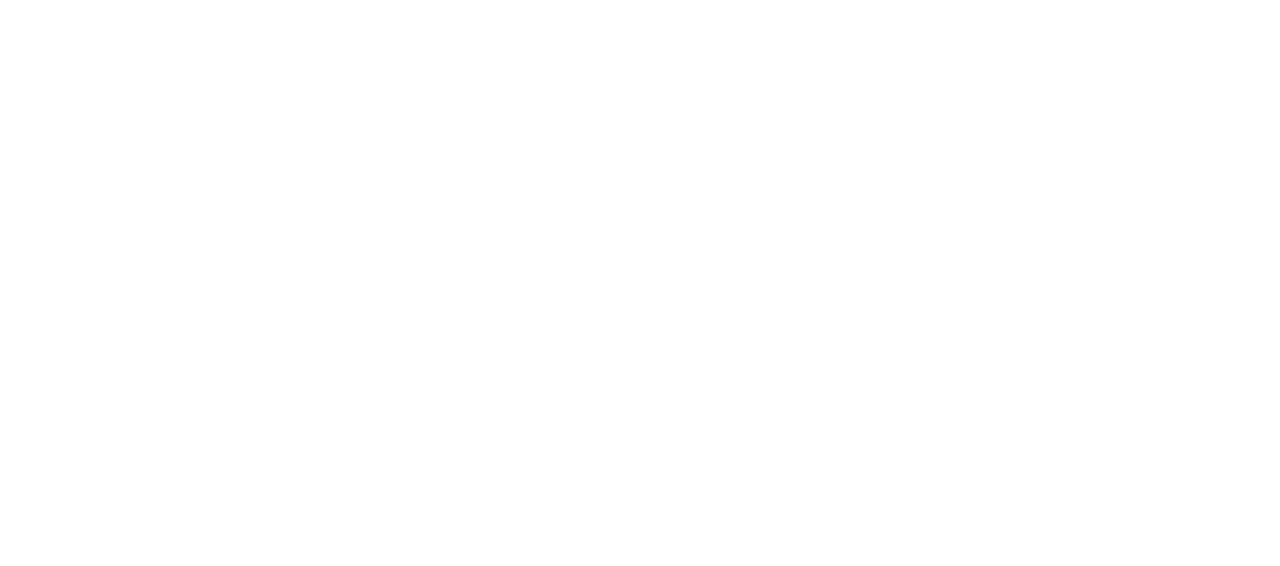
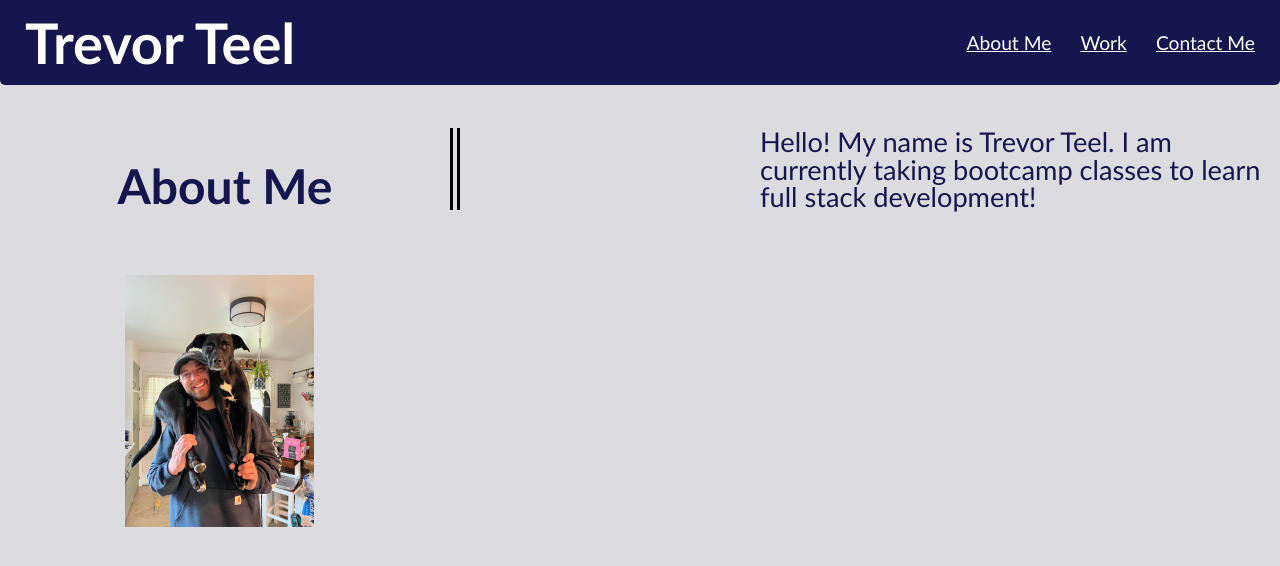
Before and after one commit to trevorteel/week-two, a plain HTML site: page index.html in a window 1280 px wide. Drawn offline with Linux system fonts and the light colour scheme.

Commit message:
updated HTML and CSS, added header,photo, nav bar,about me

```diff
--- a/assets/css/style.css
+++ b/assets/css/style.css
@@ -0,0 +1,70 @@
+*{
+    font-family: 'Trebuchet MS', 'Lucida Sans Unicode', 'Lucida Grande', 'Lucida Sans', Arial, sans-serif;
+    box-sizing: border-box;
+}
+
+body{background-color: rgb(220, 220, 224)}
+
+header{
+    display: flex;
+    height: 85px;
+    flex-direction: row;
+    background-color: rgb(22, 22, 78);
+    color:white;
+    justify-content: space-between;
+    align-items: center;
+    border-bottom-left-radius: 5px;
+    border-bottom-right-radius: 5px;
+
+}
+
+h1 {
+    font-size: 3.5em;
+    margin-left: 25px;
+
+}
+
+nav u{
+    margin-right: 25px;
+    font-size: 1.2em;
+}
+
+#section-one{
+    height:125px;
+    display: flex;
+    align-items: flex-end;
+    }
+
+#about-me {
+    display: flex;
+    width: 450px;
+    font-size: 3em;
+    margin-top: 150px;
+    color: rgb(22, 22, 78);
+    justify-content: center;
+    align-items: flex-start
+}
+
+#p {
+    color:rgb(22, 22, 78);
+    font-size: 1.7em;
+    flex-wrap: wrap;
+    padding-left: 300px;;
+}
+
+#div-1{
+    border-left: 10px;
+    border-style: double;
+    border-right: 0px;
+    border-bottom: 0px;
+    border-top: 0px;
+}
+
+#img-1{
+    margin-left: 125px;
+    margin-top: 65px;
+}
+
+u:hover{
+    background-color: rgb(19, 137, 228);
+}
--- a/index.html
+++ b/index.html
@@ -5,9 +5,29 @@
         <meta name="viewport" content="width:device-width, initial scale=1">
         <link rel="stylesheet" href="./assets/css/reset.css">
         <link rel="stylesheet" href="./assets/css/style.css">
-        <title>Portfolio</title>
+        <title>Trevor Teel Portfolio</title>
     </head>
     <body>
-
+        <header>
+            <div>
+                <h1>Trevor Teel</h1>
+            </div>
+            <nav>
+                <u>About Me</u>
+                <u>Work</u>
+                <u>Contact Me</u>
+            </nav>
+        </header>
+        <section id="section-one">
+            <aside>
+                <h2 id="about-me">About Me</h2>
+            </aside>
+            <div id="div-1">
+                <p id="p">Hello! My name is Trevor Teel. I am currently taking bootcamp classes to learn full stack development!</p>
+            </div>
+        </section>
+        <div>
+            <img src="./assets/images/IMG_9858.jpg" alt="Trevor with a dog" height="252px" width="189px" id="img-1">
+        </div>
     </body>
 </html>
```
Also changed, not shown: assets/images/IMG_9858.jpg (added), 1 other file.
